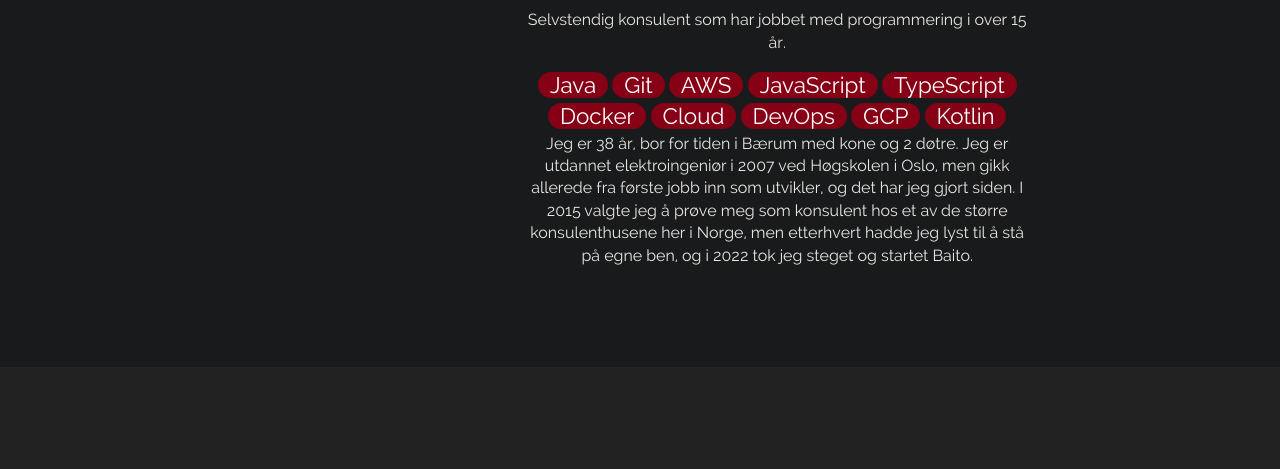
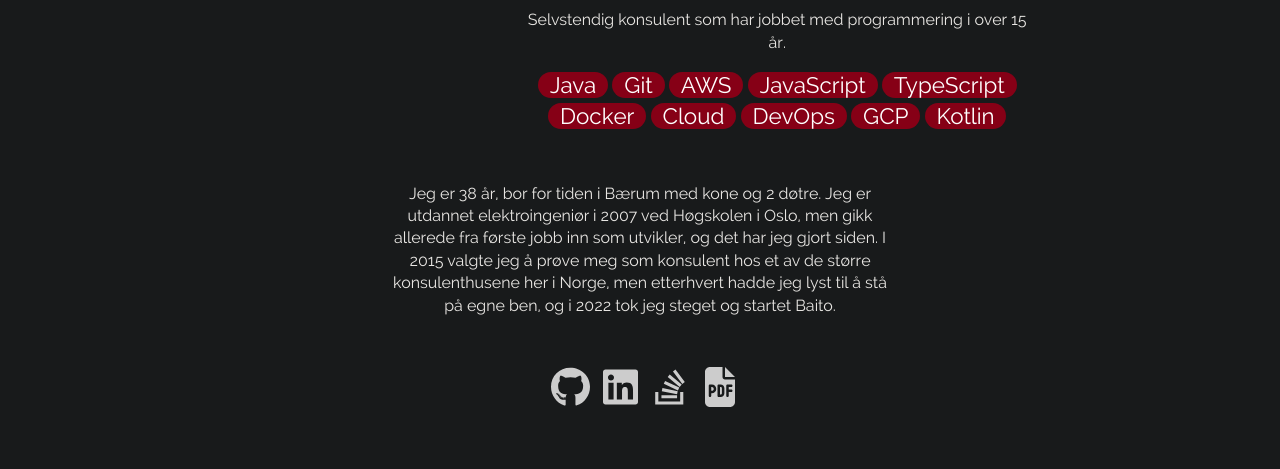
Before and after one commit to testower/diggsyntaks-web, a website built with Parcel: page src/index.html in a window 1280 px wide. Shown: the part 980-1449 px from the top of the page. Built offline with nearby package versions, Linux system fonts and the light colour scheme; files whose address does not match are found by name.

Commit message:
feat: Add icons to SO, LinkedIn, Github, CV

```diff
--- a/src/css/main.css
+++ b/src/css/main.css
@@ -295,6 +295,30 @@ body {
   font-variant: normal;
 }
 
+.icon {
+  width: 40px;
+  height: 40px;
+  background-color: #ccc;
+  display: block;
+  margin-left: 10px;
+}
+
+.icon-pdf {
+  -webkit-mask: url("../img/icons/file-pdf-solid.svg") no-repeat center;
+  mask: url("../img/icons/file-pdf-solid.svg") no-repeat center;
+}
+.icon-github {
+  -webkit-mask:url("../img/icons/github.svg") no-repeat center;
+  mask: url("../img/icons/github.svg") no-repeat center;
+}
+.icon-linkedin {
+  -webkit-mask: url("../img/icons/linkedin.svg") no-repeat center;
+  mask: url("../img/icons/linkedin.svg") no-repeat center;
+}
+.icon-stack-overflow {
+  -webkit-mask: url("../img/icons/stack-overflow.svg") no-repeat center;
+  mask: url("../img/icons/stack-overflow.svg") no-repeat center;
+}
 
 h1 {
   font-family: 'Raleway', sans-serif;
--- a/src/index.html
+++ b/src/index.html
@@ -58,7 +58,11 @@
                 <span class="skill">GCP</span>
                 <span class="skill">Kotlin</span>
             </div>
-            <div style="width:500px;">
+
+        </div>
+    </div>
+    <div style="display: flex; justify-content: center; flex-direction: column">
+    <div style="max-width:500px; margin: 50px auto">
         Jeg er 38 år, bor for tiden i Bærum med kone og 2 døtre. Jeg er utdannet elektroingeniør i 2007 ved
         Høgskolen i Oslo,
         men gikk allerede fra første jobb inn som utvikler, og det har jeg gjort siden. I 2015 valgte jeg å
@@ -67,9 +71,12 @@
         egne ben, og i
         2022 tok jeg steget og startet Baito.
     </div>
-
+    <div style="display: flex; justify-content: center; flex-direction: row">
+        <a class="icon icon-github" href="https://github.com/crea1"></a>
+        <a class="icon icon-linkedin" href="https://www.linkedin.com/in/marius-haugli-kristensen-86770931/"></a>
+        <a class="icon icon-stack-overflow" href="https://stackoverflow.com/users/1264116/crea1"></a>
+        <a href="#"><div class="icon icon-pdf"></div></a>
     </div>
-
     </div>
 </div>
 <footer>
```
Also changed, not shown: src/img/icons/file-pdf-solid.svg (added), src/img/icons/github.svg (added), src/img/icons/linkedin.svg (added), src/img/icons/stack-overflow.svg (added). Lines whose indentation alone changed are shown as unchanged.
